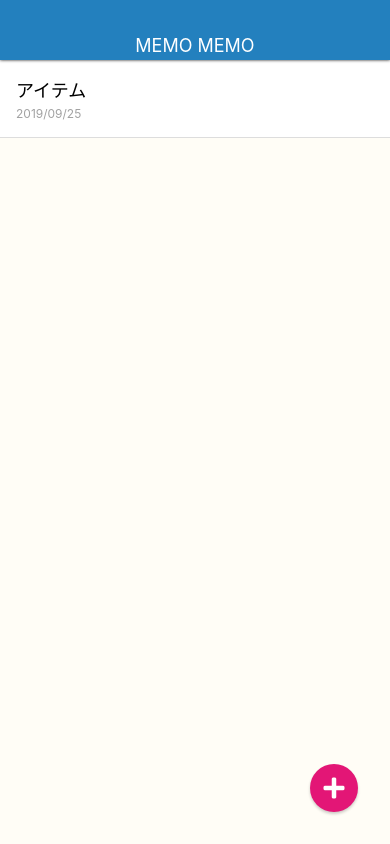
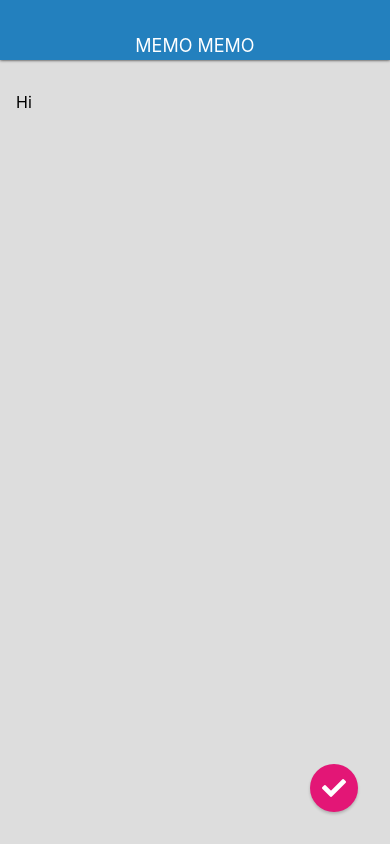
Before and after one commit to kzfrkw/MemoApp, a React Native app: screen / in a window 390 px wide. Built offline with nearby package versions, Linux system fonts and the light colour scheme.

Commit message:
Create MemoEditScreen

```diff
--- a/App.tsx
+++ b/App.tsx
@@ -2,7 +2,7 @@ import React from 'react';
 import { StyleSheet, View } from 'react-native';
 
 import AppBar from './src/components/AppBar';
-import MemoDetailScreen from './src/screens/MemoListScreen';
+import MemoDetailScreen from './src/screens/MemoEditScreen';
 
 export default function App() {
   return (
--- /dev/null
+++ b/src/screens/MemoEditScreen.js
@@ -0,0 +1,30 @@
+import React from 'react';
+import { StyleSheet, View, TextInput } from 'react-native';
+import CircleButton from '../elements/CircleButton';
+
+class MemoEditScreen extends React.Component {
+    render() {
+        return (
+            <View style={styles.container}>
+                <TextInput style={styles.memoEditInput} multiline value="Hi"/>
+                <CircleButton>{'\uf00c'}</CircleButton>
+            </View>
+        );
+    }
+}
+
+const styles = StyleSheet.create({
+    container: {
+        flex: 1,
+        width: '100%',
+    },
+    memoEditInput: {
+        backgroundColor: '#ddd',
+        flex: 1,
+        padding: 16,
+        paddingTop: 32,
+        fontSize: 16,
+    }
+});
+
+export default MemoEditScreen;
```
